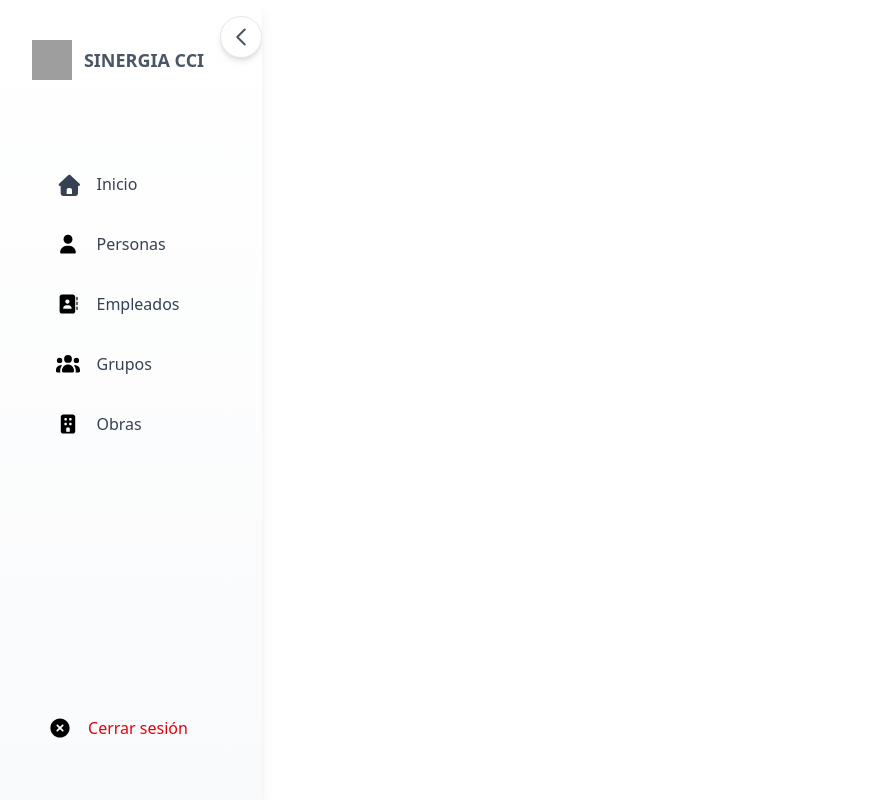
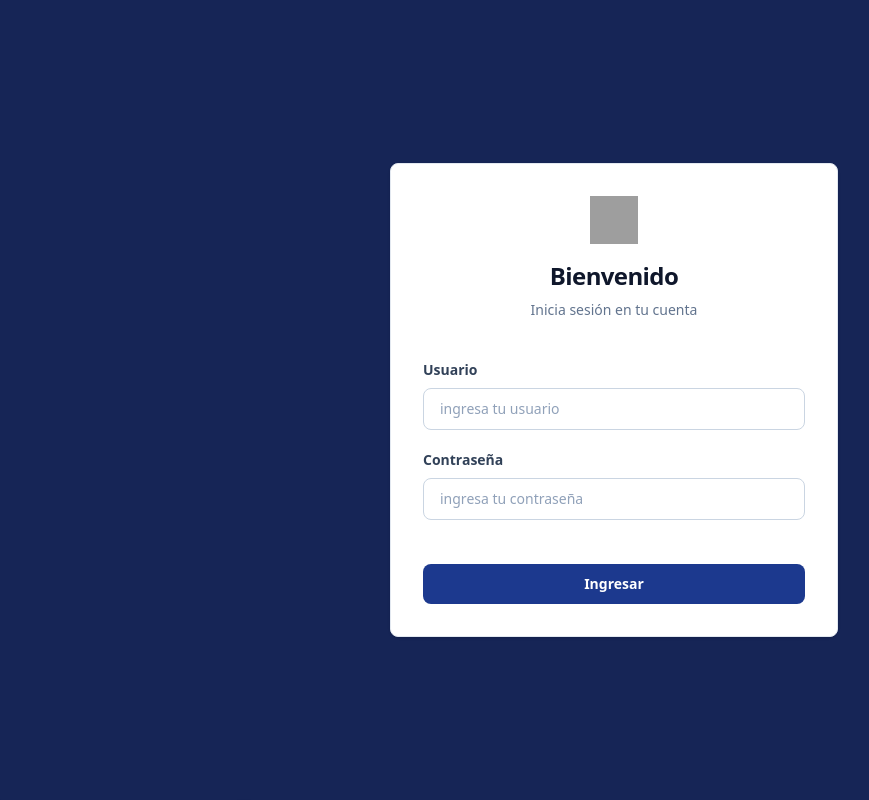
Before and after one commit to lautarogoyo/app-sinergia-laravel, a React app in the folder frontend/: page / in a window 1280 px wide. Shown: the top 800 px of the page, without its empty margins (26-895 px from the left). Built offline with nearby package versions, Linux system fonts and the light colour scheme; no server answers; grey boxes are pictures that could not be loaded; the HTML template or start-up script is replaced by a standard one.

Commit message:
feature(login-front): Realizado el frontend del login

```diff
--- a/frontend/src/componentes/App/App.jsx
+++ b/frontend/src/componentes/App/App.jsx
@@ -1,13 +1,21 @@
 import Header from '../Templates/Header.jsx';
 import AppRouter from '../Router/AppRouter.jsx';
+import Login from '../Login/Login.jsx';
 
 
 export default function App() {
 
   return (
-    <div className="flex">
-      <Header />
-      <AppRouter />
-    </div>
+    <>
+      <div className=''>
+        <Login />
+      </div>
+
+      <div className="flex">
+        <Header />
+        <AppRouter />
+      </div>
+    </>
   );
+
 }
--- /dev/null
+++ b/frontend/src/componentes/Login/Login.jsx
@@ -0,0 +1,90 @@
+import { useForm } from 'react-hook-form';
+import { useState } from 'react';
+import Icon from '../Icons/Icons.jsx';
+
+export default function Login() {
+  const [cargando, setCargando] = useState(false);
+  const { register, handleSubmit, formState: { errors } } = useForm({
+    defaultValues: {
+      usuario: '',
+      contrasena: '',
+    },
+  });
+
+  const onSubmit = (data) => {
+    setCargando(true);
+    console.log('Datos de login:', data);
+
+    // Simular pequeño delay
+    setTimeout(() => {
+      setCargando(false);
+    }, 500);
+  };
+
+  return (
+    <div className="min-h-screen flex items-center justify-center bg-blue-950 p-4">
+      <div className="w-full max-w-md">
+        {/* Card */}
+        <div className="bg-white rounded-lg shadow-sm border border-slate-200 p-8">
+          {/* Header */}
+          <div className="text-center mb-10">
+            <div className="flex items-center justify-center mb-4">
+              <Icon name="logo" className="w-12 h-12" />
+            </div>
+            <h1 className="text-2xl font-bold text-slate-900 tracking-tight">Bienvenido</h1>
+            <p className="text-slate-500 text-sm mt-2">Inicia sesión en tu cuenta</p>
+          </div>
+
+          <form onSubmit={handleSubmit(onSubmit)} className="space-y-5">
+            {errors.usuario && (
+              <div className="bg-red-50 border border-red-200 text-red-700 px-4 py-3 rounded-lg text-sm">
+                {errors.usuario.message || 'El usuario es requerido'}
+              </div>
+            )}
+            {errors.contrasena && (
+              <div className="bg-red-50 border border-red-200 text-red-700 px-4 py-3 rounded-lg text-sm">
+                {errors.contrasena.message || 'La contraseña es requerida'}
+              </div>
+            )}
+
+            <div>
+              <label htmlFor="usuario" className="block text-sm font-semibold text-slate-700 mb-2">
+                Usuario
+              </label>
+              <input
+                id="usuario"
+                type="text"
+                placeholder="ingresa tu usuario"
+                disabled={cargando}
+                {...register('usuario', { required: 'El usuario es requerido' })}
+                className="w-full px-4 py-2.5 border border-slate-300 rounded-lg bg-white text-slate-900 placeholder-slate-400 text-sm transition-colors focus:outline-none focus:border-slate-700 focus:ring-1 focus:ring-slate-200 disabled:bg-slate-50 disabled:text-slate-500 disabled:cursor-not-allowed"
+              />
+            </div>
+
+            <div>
+              <label htmlFor="contrasena" className="block text-sm font-semibold text-slate-700 mb-2">
+                Contraseña
+              </label>
+              <input
+                id="contrasena"
+                type="password"
+                placeholder="ingresa tu contraseña"
+                disabled={cargando}
+                {...register('contrasena', { required: 'La contraseña es requerida' })}
+                className="w-full px-4 py-2.5 border border-slate-300 rounded-lg bg-white text-slate-900 placeholder-slate-400 text-sm transition-colors focus:outline-none focus:border-slate-700 focus:ring-1 focus:ring-slate-200 disabled:bg-slate-50 disabled:text-slate-500 disabled:cursor-not-allowed"
+              />
+            </div>
+
+            <button
+              type="submit"
+              disabled={cargando}
+              className="w-full py-2.5 bg-blue-900 hover:bg-blue-800 text-white font-semibold text-sm rounded-lg transition-colors disabled:opacity-50 disabled:cursor-not-allowed mt-6"
+            >
+              {cargando ? 'Ingresando...' : 'Ingresar'}
+            </button>
+          </form>
+        </div>
+      </div>
+    </div>
+  );
+}
```
